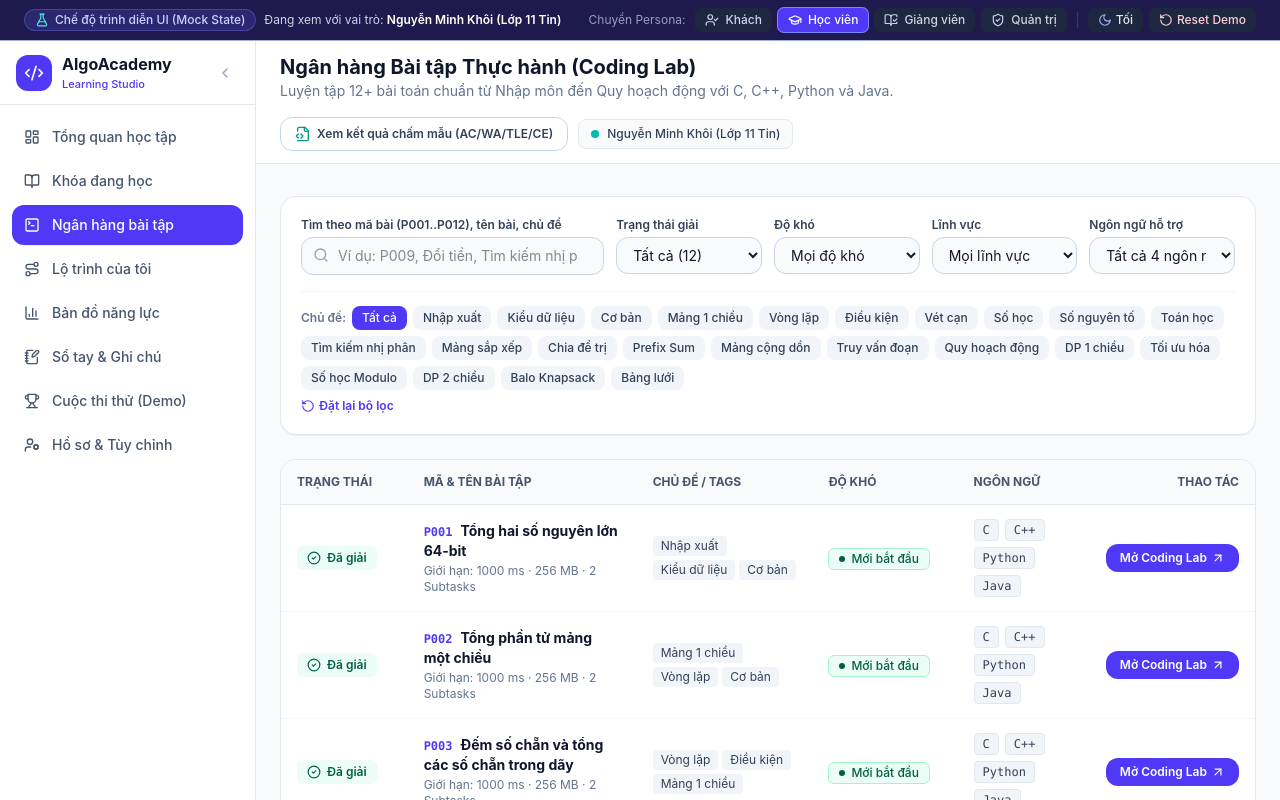
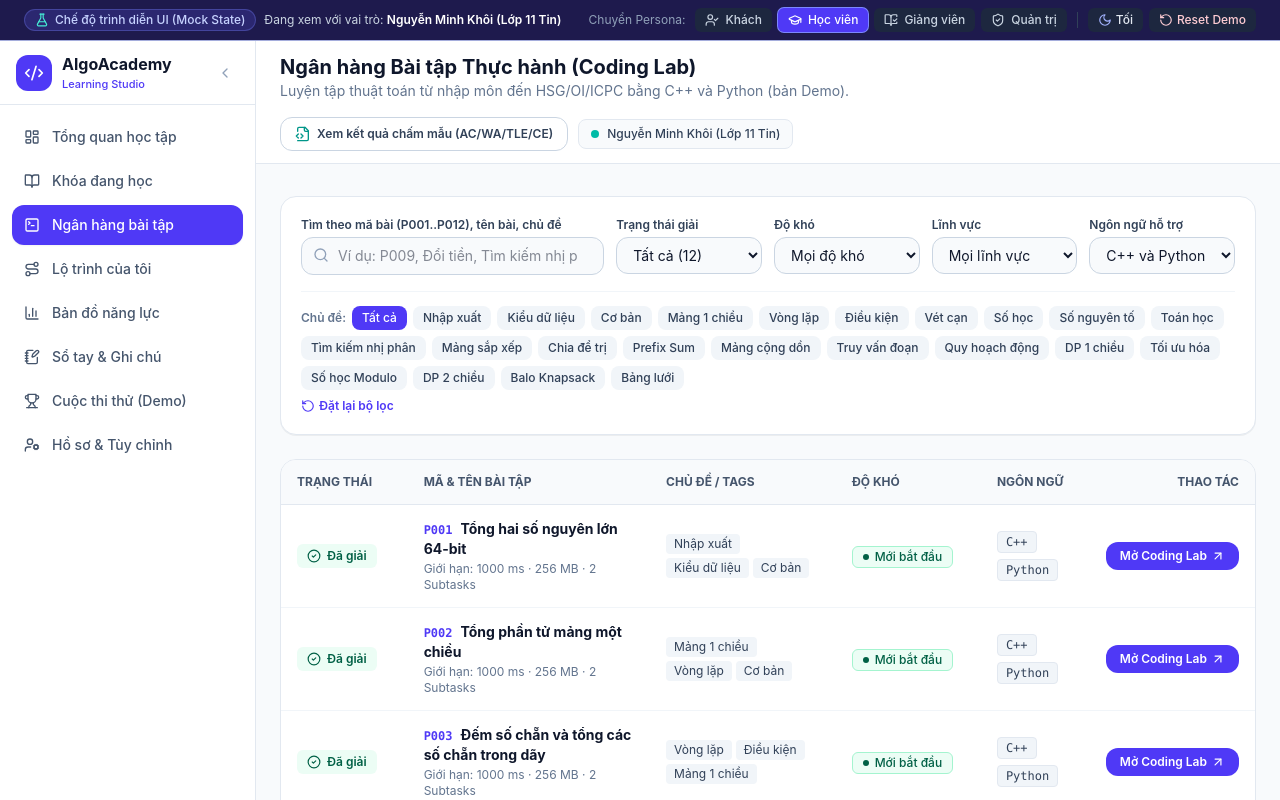
Before and after one commit to tbao4151/web_lap_trinh, a Next.js app: page /hoc/bai-tap in a window 1280 px wide. Shown: the top 800 px of the page. Built offline with nearby package versions, Linux system fonts and the light colour scheme.

Commit message:
feat: scope src/app/hoc/bai-tap/page.tsx to C++ and Python

```diff
--- a/src/app/hoc/bai-tap/page.tsx
+++ b/src/app/hoc/bai-tap/page.tsx
@@ -17,6 +17,7 @@ import {
   LANGUAGE_META,
   ROUTES,
 } from '@/config/brand';
+import { COMPETITIVE_LANGUAGES, getCompetitiveLanguages } from '@/config/competitiveLanguages';
 import { WorkspaceShell } from '@/components/layout/WorkspaceShell';
 import { DifficultyBadge, LanguageBadges } from '@/components/ui/Badges';
 import { EmptyState } from '@/components/ui/EmptyState';
@@ -37,6 +38,7 @@ export default function PracticeBankPage() {
   const allTags = useMemo(() => {
     const set = new Set<string>();
     for (const p of state.problems) {
+      if (getCompetitiveLanguages(p.supportedLanguages).length === 0) continue;
       for (const t of p.tags) set.add(t);
     }
     return Array.from(set);
@@ -51,7 +53,7 @@ export default function PracticeBankPage() {
         domainId,
         language,
         tag: selectedTag,
-      }),
+      }).filter((problem) => getCompetitiveLanguages(problem.supportedLanguages).length > 0),
     [state, query, solveState, difficulty, domainId, language, selectedTag]
   );
 
@@ -71,7 +73,7 @@ export default function PracticeBankPage() {
     <WorkspaceShell
       surface="learner"
       title="Ngân hàng Bài tập Thực hành (Coding Lab)"
-      subtitle="Luyện tập 12+ bài toán chuẩn từ Nhập môn đến Quy hoạch động với C, C++, Python và Java."
+      subtitle="Luyện tập thuật toán từ nhập môn đến HSG/OI/ICPC bằng C++ và Python (bản Demo)."
       actions={
         <Link
           href={ROUTES.submissionDetail('sub-demo-ac-coin')}
@@ -175,8 +177,8 @@ export default function PracticeBankPage() {
               onChange={(e) => setLanguage(e.target.value as ProgrammingLanguage | 'all')}
               className="mt-1 w-full rounded-xl border border-slate-300 bg-slate-50 px-3 py-2 text-sm text-slate-900 dark:border-slate-700 dark:bg-slate-800 dark:text-white"
             >
-              <option value="all">Tất cả 4 ngôn ngữ</option>
-              {(['c', 'cpp', 'python', 'java'] as ProgrammingLanguage[]).map((lang) => (
+              <option value="all">C++ và Python</option>
+              {COMPETITIVE_LANGUAGES.map((lang) => (
                 <option key={lang} value={lang}>
                   {LANGUAGE_META[lang].shortLabel}
                 </option>
@@ -313,7 +315,7 @@ export default function PracticeBankPage() {
                         </td>
 
                         <td className="px-4 py-3.5 whitespace-nowrap">
-                          <LanguageBadges languages={problem.supportedLanguages} compact />
+                          <LanguageBadges languages={getCompetitiveLanguages(problem.supportedLanguages)} compact />
                         </td>
 
                         <td className="px-4 py-3.5 text-right whitespace-nowrap">
```
